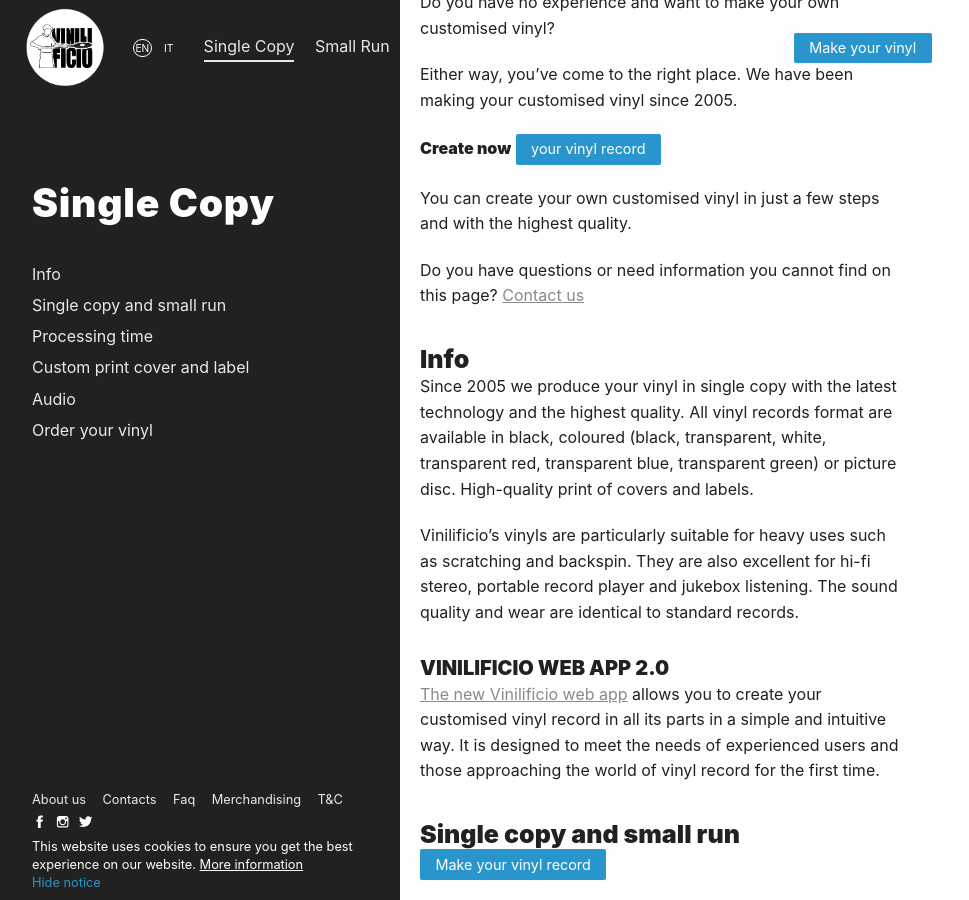
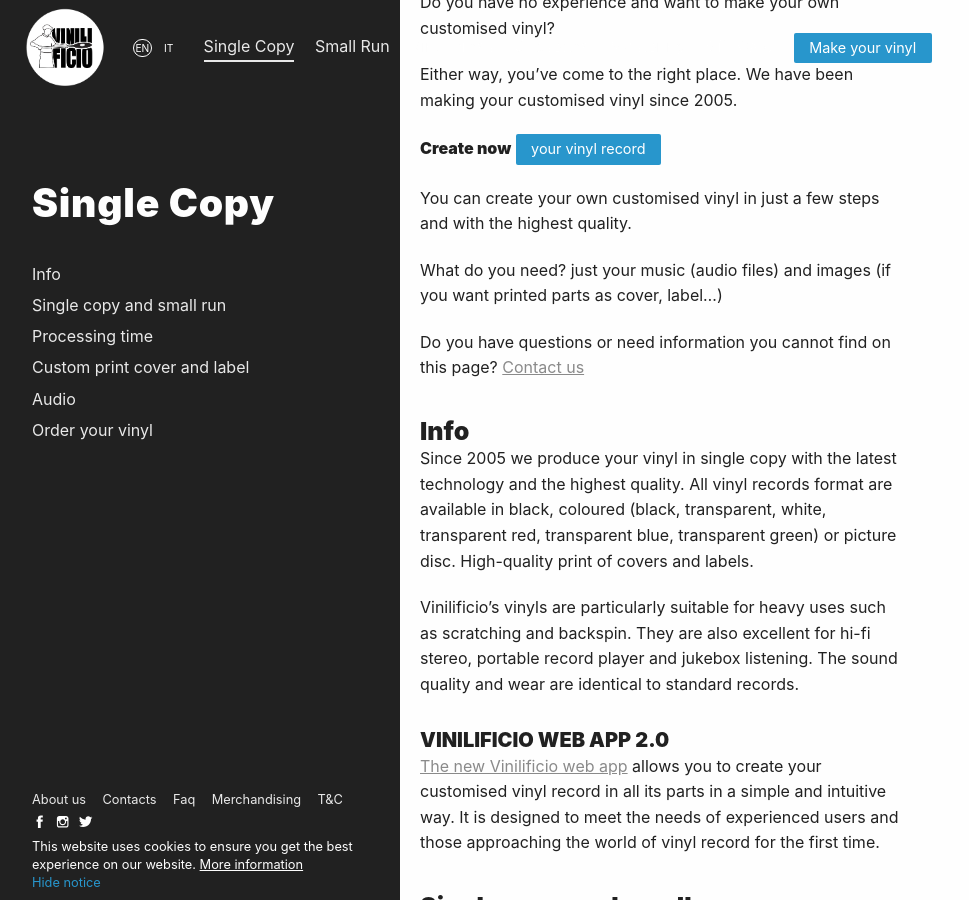
Before and after one commit to Vinilificio/vinilificio.com, a Jekyll site: the page built from en/single-copy.md, in a window 1280 px wide and 900 px high, scrolled down 707 px. Shown: the whole window, without its empty margins (0-969 px from the left). Built offline with Jekyll 4.4.1, drawn with Linux system fonts in a browser that asks for light colours; nearby versions of some CDN libraries; comment, search, counter and statistics services are not loaded.

Commit message:
updated text description

```diff
--- a/en/single-copy.md
+++ b/en/single-copy.md
@@ -32,6 +32,8 @@
 __Create now__  <a class="button" href="https://app.vinilificio.com/" style="color: white;text-decoration: none;"> your vinyl record</a>
 
 You can create your own customised vinyl in just a few steps and with the highest quality.
+
+What do you need? just your music (audio files) and images (if you want printed parts as cover, label...)
 
 Do you have questions or need information you cannot find on this page? [Contact us](/contact/)
 
```
